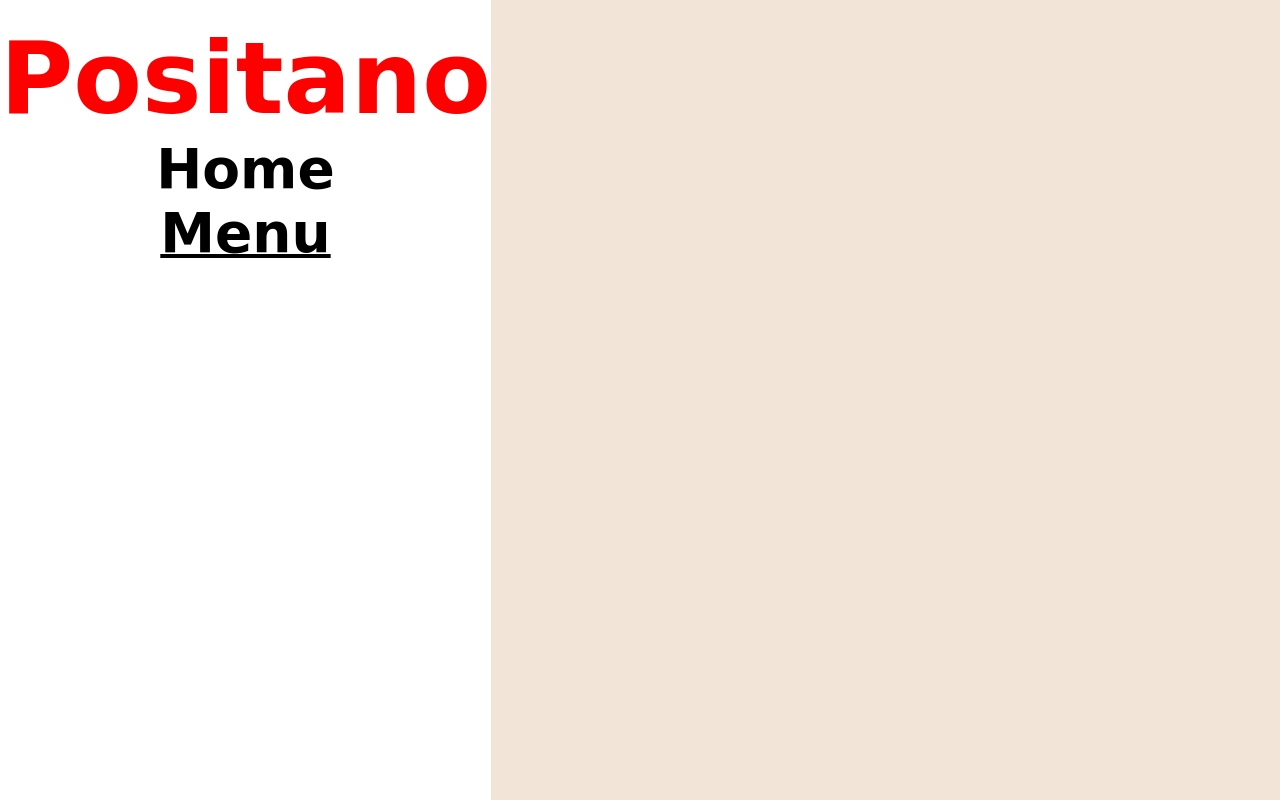
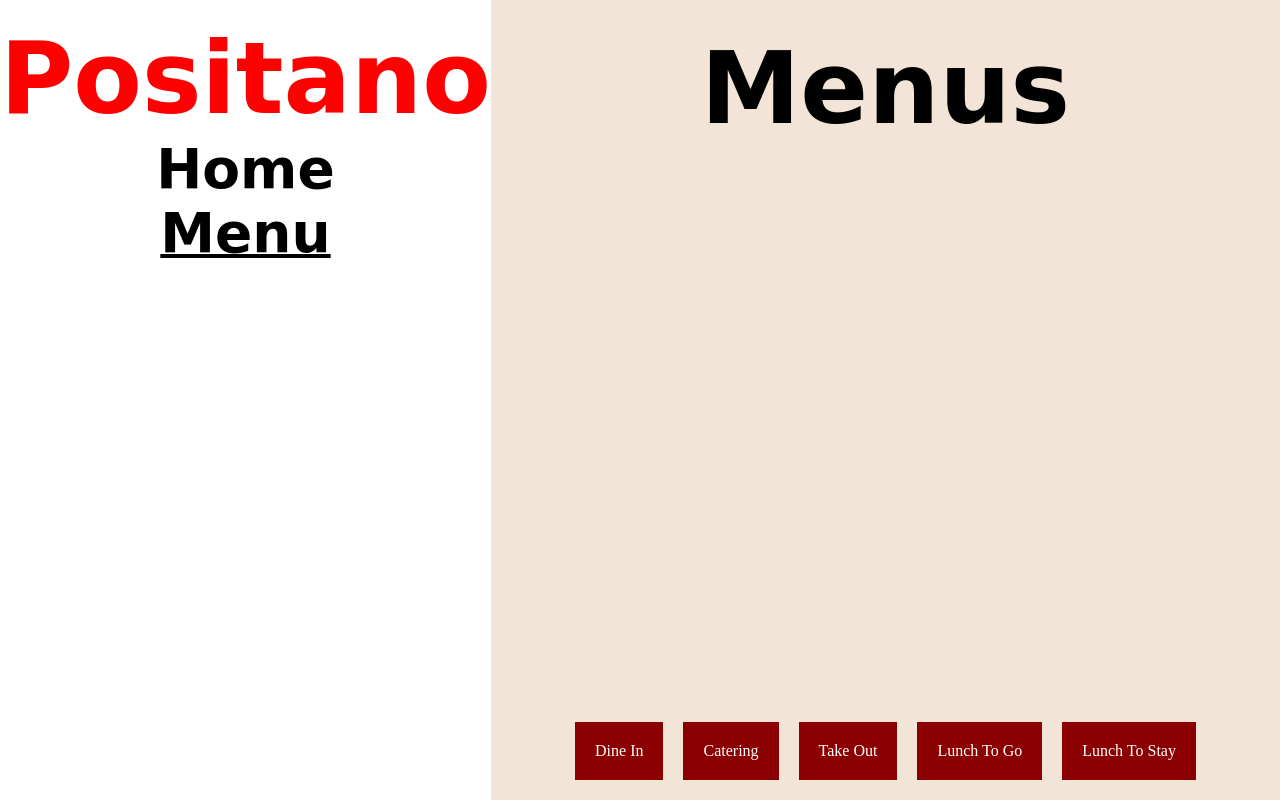
Before and after one commit to Mouzone/restaurant-page, a website built with webpack: page src/index.html in a window 1280 px wide. Both pictures are taken after a click on the element "Menu". Built offline with nearby package versions, Linux system fonts and the light colour scheme; a web font is replaced by a local one.

Commit message:
Generate grid and menu items

```diff
--- a/menu.js
+++ b/menu.js
@@ -1,4 +1,24 @@
 export function generateMenu(){
     const content = document.querySelector("#content")
 
+    const heading = document.createElement("h1")
+    heading.textContent = "Menus"
+    content.appendChild(heading)
+
+    const menus = {
+        "Dine In": "https://irp.cdn-website.com/6904e732/files/uploaded/19610%20positano_afnwY1ivQsuuoGoEK6fu.pdf",
+        "Catering": "https://irp.cdn-website.com/6904e732/files/uploaded/19610%20positano_afnwY1ivQsuuoGoEK6fu.pdf",
+        "Take Out": "https://irp.cdn-website.com/6904e732/files/uploaded/25274%20Positano%20%281%29_52gvyJFqSiSb3vLeXR8P.pdf",
+        "Lunch To Go": "https://irp.cdn-website.com/6904e732/files/uploaded/14010%20Positano%20lunch%20special%20%281%29.pdf",
+        "Lunch To Stay": "https://irp.cdn-website.com/6904e732/files/uploaded/27240%20Positano%20Lunch%20%282%29.pdf"
+    }
+    const menus_container_element = document.createElement("div")
+    content.appendChild(menus_container_element)
+    menus_container_element.id = "menus_container"
+    Object.keys(menus).forEach(menu => {
+        const menu_element = document.createElement("div")
+        menu_element.classList.add("menu")
+        menu_element.textContent = menu
+        menus_container_element.appendChild(menu_element)
+    })
 }
--- a/src/style.css
+++ b/src/style.css
@@ -82,3 +82,17 @@ table {
 td {
     text-align: center;
 }
+
+#menus_container {
+    display: flex;
+    flex-direction: row;
+    gap: 20px;
+    justify-content: center;
+}
+
+.menu {
+    color: white;
+    font-family: "Bona Nova SC", serif;
+    background-color: darkred;
+    padding: 20px;
+}
```
Also changed, not shown: dist/main.js.
